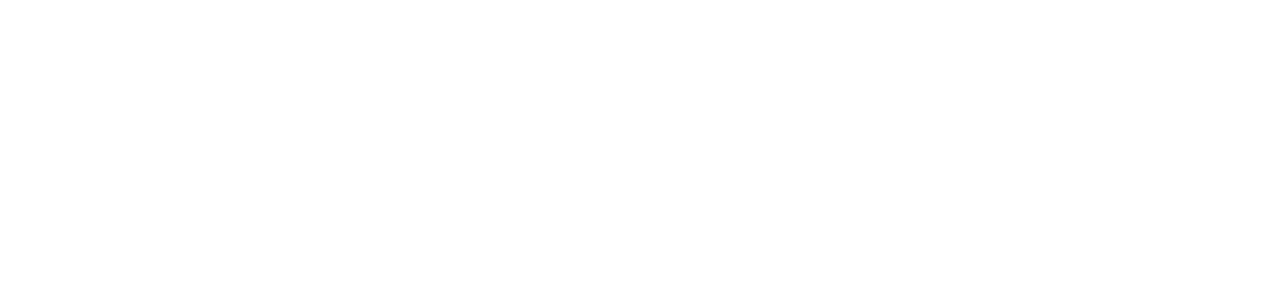
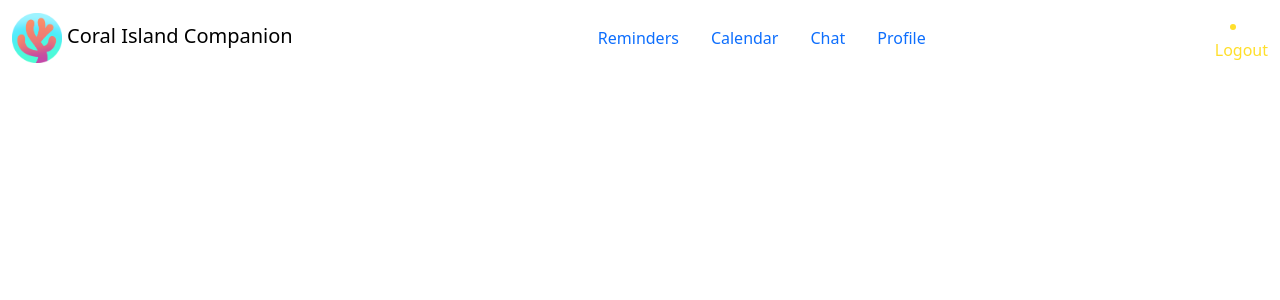
Before and after one commit to cbrooks62/coral-island-companion, a React (Vite) app: page / in a window 1280 px wide. Shown: the top 300 px of the page. Built offline with nearby package versions, Linux system fonts and the light colour scheme; sample sign-in values are in the browser's storage.

Commit message:
navbar created

```diff
--- a/api/database.json
+++ b/api/database.json
@@ -27,6 +27,11 @@
       "email": "mail@mail.com",
       "username": "james",
       "id": 5
+    },
+    {
+      "email": "beasley@DM.com",
+      "username": "Pam",
+      "id": 6
     }
   ],
   "reminders": [
--- a/src/App/App.jsx
+++ b/src/App/App.jsx
@@ -4,6 +4,7 @@
 import { Login } from "../Components/Users/Login.jsx";
 import { Authorized } from "../Views/Authorized.jsx";
 import { Register } from "../Components/Users/RegisterUserProfile.jsx";
+import { ApplicationViews } from "../Views/ApplicationViews.jsx";
 
 export const App = () => {
 
@@ -16,6 +17,7 @@
       path="*"
       element={
         <Authorized>
+          <ApplicationViews />
         </Authorized>
       }
     />
--- /dev/null
+++ b/src/Components/Navbar/Navbar.css
@@ -0,0 +1,5 @@
+/* Purpose: styling for Navbar.jsx */
+
+.navbar {
+    color: #FFDF2B;
+}
--- /dev/null
+++ b/src/Components/Navbar/Navbar.jsx
@@ -0,0 +1,57 @@
+//Purpose: Created the navbar that will be displayed on every page, and set appropriate routes for the corresponding buttons.
+
+import {
+  Collapse,
+  Navbar,
+  NavbarToggler,
+  NavbarBrand,
+  Nav,
+  NavItem,
+  NavLink,
+  UncontrolledDropdown,
+  DropdownToggle,
+  DropdownMenu,
+  DropdownItem,
+  NavbarText,
+} from "reactstrap";
+import "./Navbar.css";
+import { useState } from "react";
+
+export const CompanionNavbar = () => {
+  return (
+    <div>
+      <Navbar className="navbar" fixed="top">
+        <NavbarBrand>
+          <img
+            alt="coral island companion logo"
+            src="./src/Images/CI-icon.png"
+            style={{
+              height: 50,
+              width: 55,
+              paddingRight: 5,
+            }}
+          />
+          Coral Island Companion
+        </NavbarBrand>
+        <Nav>
+          <NavItem></NavItem>
+          <NavItem>
+            <NavLink href="/">Reminders</NavLink>
+          </NavItem>
+          <NavItem>
+            <NavLink href="/Calendar">Calendar</NavLink>
+          </NavItem>
+          <NavItem>
+            <NavLink href="/Chat">Chat</NavLink>
+          </NavItem>
+          <NavItem>
+            <NavLink href="/EditProfile">Profile</NavLink>
+          </NavItem>
+        </Nav>
+        <NavItem>
+          <NavLink href="/Login">Logout</NavLink>
+        </NavItem>
+      </Navbar>
+    </div>
+  );
+};
--- a/src/Components/Reminders/Reminder.jsx
+++ b/src/Components/Reminders/Reminder.jsx
@@ -0,0 +1,6 @@
+
+export const Reminder = () => {
+  return (
+    <div>Reminder</div>
+  )
+}
--- a/src/Components/Users/Login.jsx
+++ b/src/Components/Users/Login.jsx
@@ -1,4 +1,5 @@
 // Purpose: Handles login functionality for the application.
+
 import React, { useState } from "react";
 import { Link } from "react-router-dom";
 import { useNavigate } from "react-router-dom";
@@ -16,7 +17,7 @@
       if (foundUsers.length === 1) {
           const user = foundUsers[0];
           localStorage.setItem(
-              "nutshell_user",
+              "companion_user",
               JSON.stringify({
                   id: user.id,
               })
--- a/src/Views/ApplicationViews.jsx
+++ b/src/Views/ApplicationViews.jsx
@@ -0,0 +1,28 @@
+import { Outlet, Route, Routes } from "react-router";
+import { CompanionNavbar } from "../Components/Navbar/Navbar.jsx";
+import { useEffect, useState } from "react";
+
+export const ApplicationViews = () => {
+    const [currentUser, setCurrentUser] = useState({});
+
+    useEffect(() => {
+        const localCompanionUser = localStorage.getItem("companion_user");
+        const companionUserObject = JSON.parse(localCompanionUser);
+        setCurrentUser(companionUserObject);
+      }, []);
+
+
+  return (
+   <Routes>
+    <Route
+        path="/"
+        element={
+          <>
+            <CompanionNavbar />
+            <Outlet />
+          </>
+        }
+      ></Route>
+   </Routes>
+  )
+}
```
Also changed, not shown: src/App/main.jsx (line endings or trailing spaces), src/Images/CI-icon.png (added), src/Services/reminderServices.jsx (added).
